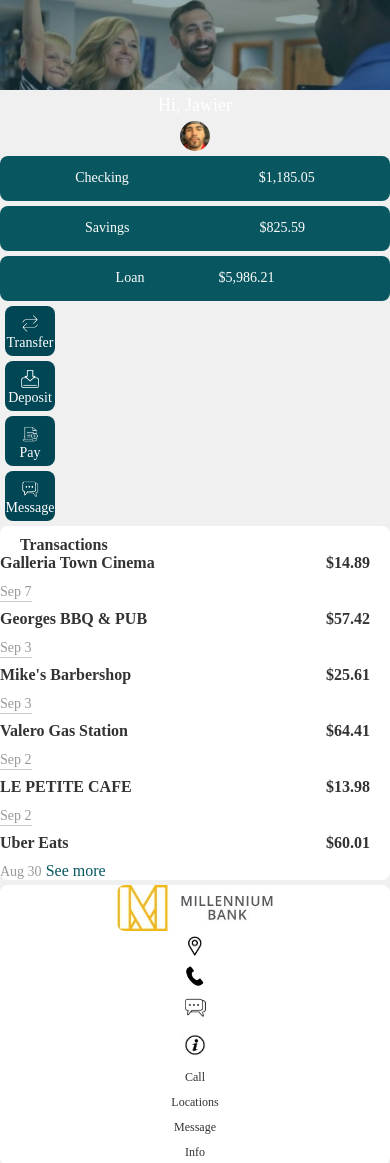
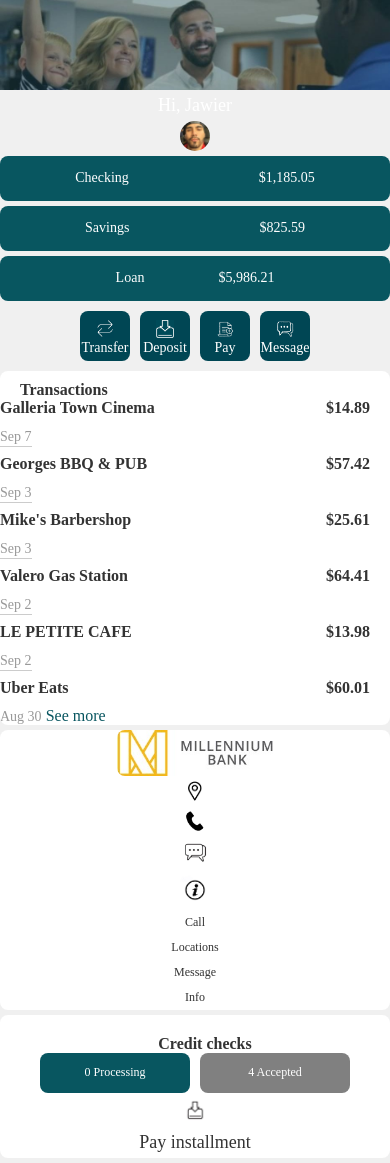
Before and after one commit to Yanekwzzx/MillenniumBank, a plain HTML site: page cab.html in a window 390 px wide. Shown: the top 1163 px of the page. Drawn offline with Linux system fonts and the light colour scheme.

Commit message:
Add files via upload

```diff
--- a/cab.html
+++ b/cab.html
@@ -813,14 +813,14 @@
         left: auto;
         text-align: center;
         font-size: 24px;
-        margin: 5px 0; /* Змінено з margin: 10px 0 */
+        margin: 5px 0;
       }
 
       .profile-image {
         position: relative;
         top: auto;
         left: auto;
-        margin: 5px auto; /* Змінено з margin: 10px auto */
+        margin: 5px auto;
         width: 35px;
         height: 35px;
       }
@@ -835,13 +835,21 @@
         font-size: 18px;
       }
 
+      .buttons-container {
+        display: flex;
+        flex-direction: row;
+        justify-content: center;
+        gap: 10px;
+        margin: 10px 0;
+      }
+
       .new-button, .deposit-image-button, .millpay-button, .message-button {
         position: relative;
         top: auto;
         left: auto;
         width: 70px;
         height: 70px;
-        margin: 5px;
+        margin: 0;
       }
 
       .new-button img, .deposit-image-button img, .millpay-button img, .message-button img {
@@ -864,8 +872,8 @@
       }
 
       .white-block .transaction {
-        position: relative; /* Змінено з absolute */
-        margin: 10px; /* Додано для відступу */
+        position: relative;
+        margin: 10px;
       }
 
       .white-block .details, .white-block .details-second, .white-block .details-third,
@@ -873,7 +881,7 @@
         position: relative;
         top: auto;
         left: auto;
-        margin: 10px 0; /* Змінено з margin: 5px 0 */
+        margin: 10px 0;
       }
 
       .white-block .date, .white-block .date-second, .white-block .date-third,
@@ -881,7 +889,7 @@
         position: relative;
         top: auto;
         left: auto;
-        margin: 5px 0; /* Змінено з margin: 5px 0, але уточнено для ясності */
+        margin: 5px 0;
       }
 
       .new-block .mlog-image {
@@ -900,13 +908,26 @@
         text-align: center;
       }
 
+      .new-block-empty .credit-checks {
+        position: relative;
+        margin: 10px;
+      }
+
+      .credit-buttons-container {
+        display: flex;
+        flex-direction: row;
+        justify-content: space-between;
+        gap: 10px;
+        margin: 0 10px;
+      }
+
       .new-block-empty .processing-button, .new-block-empty .accepted-button {
         position: relative;
         top: auto;
         left: auto;
-        width: 45%;
+        flex: 1;
         height: 40px;
-        margin: 5px;
+        margin: 0;
       }
 
       .new-block-empty .pay-installment, .new-block-empty .milc-image {
@@ -971,13 +992,13 @@
     @media (max-width: 768px) {
       .greeting {
         font-size: 22px;
-        margin: 5px 0; /* Збережено для консистентності */
+        margin: 5px 0;
       }
 
       .profile-image {
         width: 30px;
         height: 30px;
-        margin: 5px auto; /* Збережено для консистентності */
+        margin: 5px auto;
       }
 
       .credit-button, .used-button, .available-button {
@@ -995,6 +1016,10 @@
         height: 20px;
       }
 
+      .new-block-empty .processing-button, .new-block-empty .accepted-button {
+        font-size: 14px;
+      }
+
       .white-block, .new-block, .new-block-empty, .new-block-lower, .new-empty-block {
         margin: 5px 0;
         min-height: 120px;
@@ -1008,7 +1033,7 @@
     @media (max-width: 480px) {
       .greeting {
         font-size: 18px;
-        margin: 5px 0; /* Збережено для консистентності */
+        margin: 5px 0;
       }
 
       .credit-button, .used-button, .available-button {
@@ -1024,6 +1049,10 @@
       .new-button img, .deposit-image-button img, .millpay-button img, .message-button img {
         width: 18px;
         height: 18px;
+      }
+
+      .new-block-empty .processing-button, .new-block-empty .accepted-button {
+        font-size: 12px;
       }
 
       .white-block span, .new-block-empty span, .new-block-lower span, .new-empty-block span {
@@ -1058,6 +1087,7 @@
       <span class="available-amount">$5,986.21</span>
     </div>
   </div>
+  <div class="buttons-container">
     <div class="new-button">
       <img src="images/milltrf.jpg" alt="Milltrf image">
       <span>Transfer</span>
@@ -1073,6 +1103,7 @@
     <div class="message-button">
       <img src="images/milmas2.jpg" alt="Milmas2 image">
       <span>Message</span>
+    </div>
   </div>
   <div class="white-block">
     <span class="transaction">Transactions</span>
@@ -1103,8 +1134,10 @@
   </div>
   <div class="new-block-empty">
     <span class="credit-checks">Credit checks</span>
+    <div class="credit-buttons-container">
       <div class="processing-button">0 Processing</div>
       <div class="accepted-button">4 Accepted</div>
+    </div>
     <img src="images/milc.jpg" alt="Milc Image" class="milc-image">
     <span class="pay-installment">Pay installment</span>
   </div>
```
Lines whose indentation alone changed are shown as unchanged.
